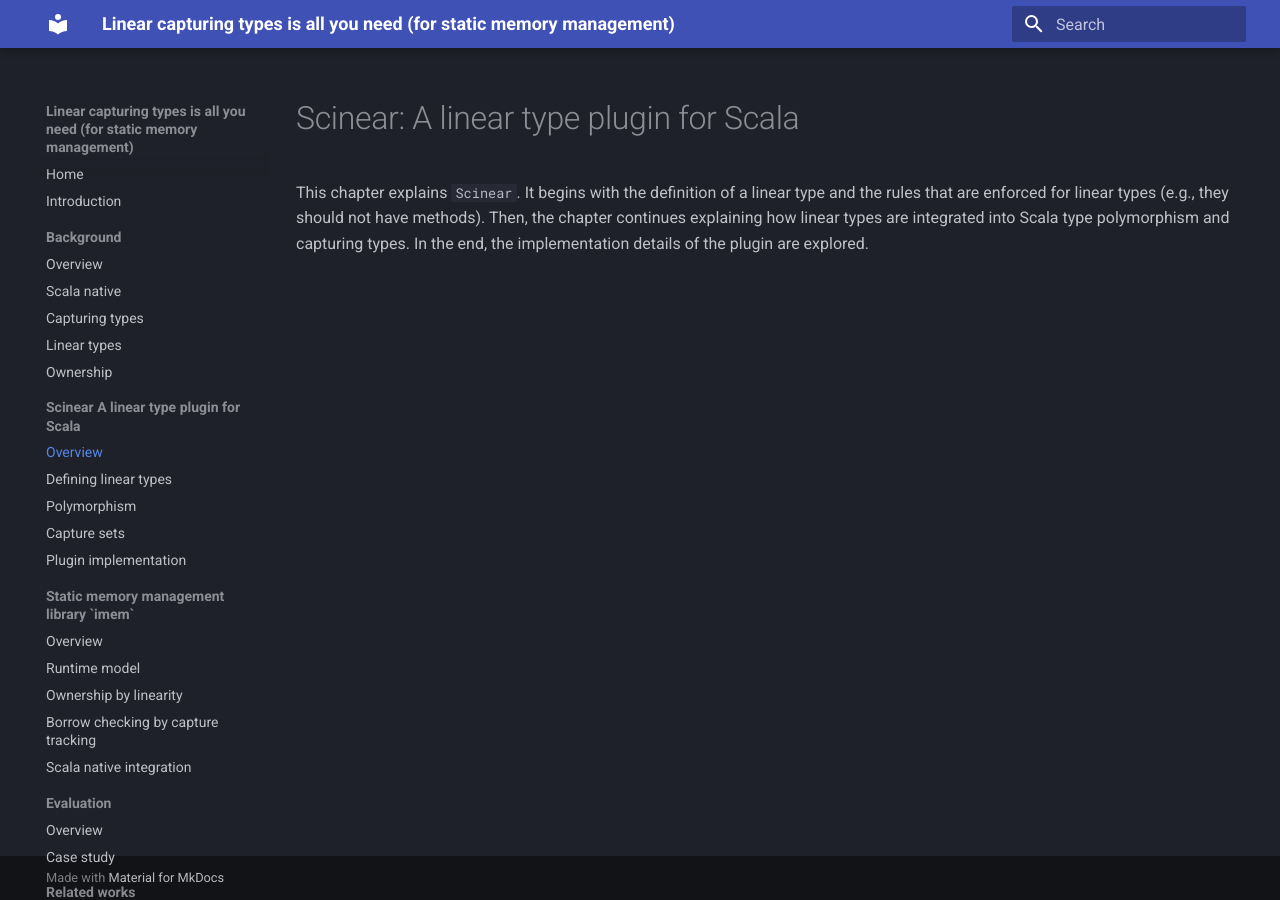
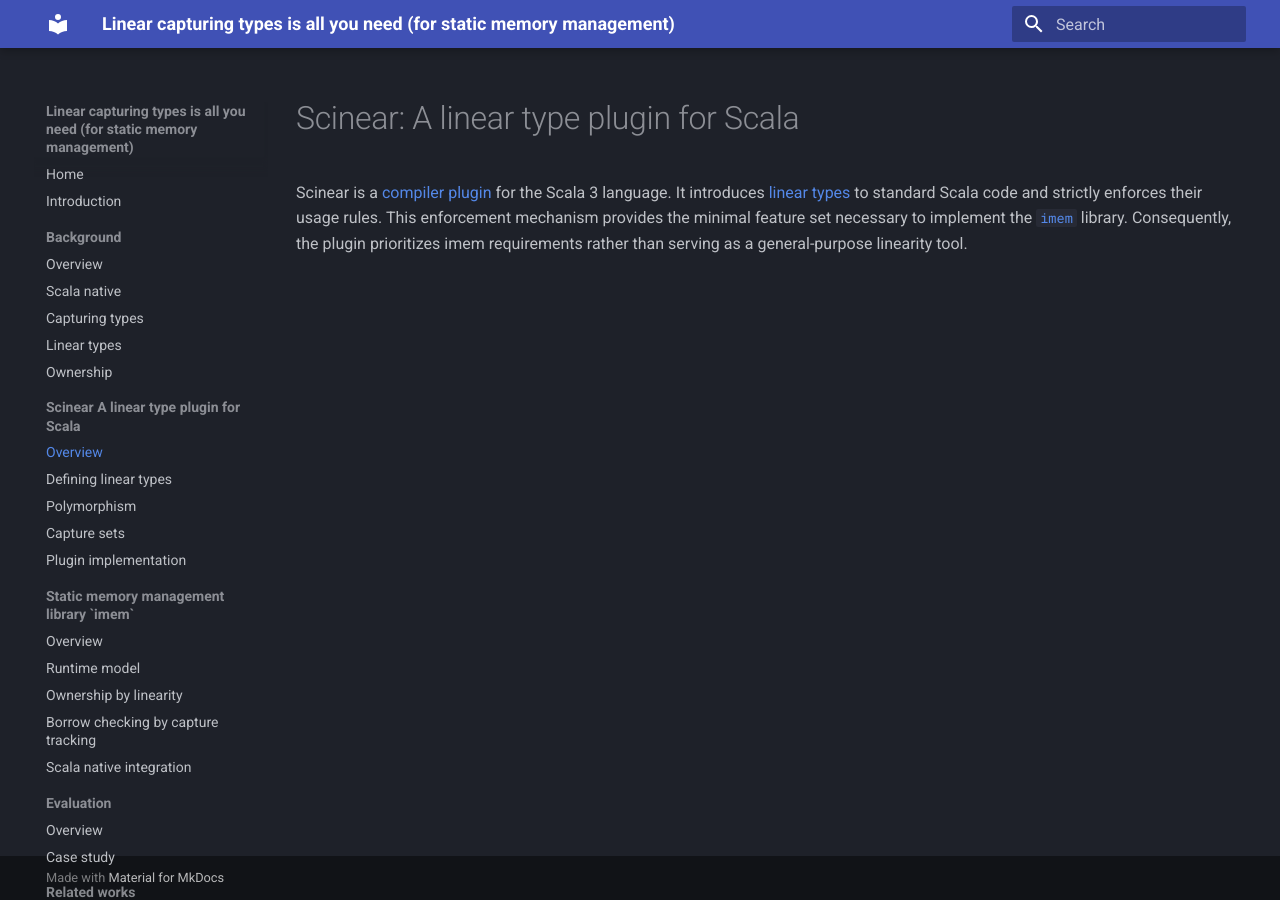
Before and after one commit to amsen20/masters-thesis, an MkDocs documentation site: the page built from docs/scinear/index.md, in a window 1280 px wide. Built offline with MkDocs 1.6.1 and Material for MkDocs 9.7.7, drawn with Linux system fonts in a browser that asks for light colours.

Commit message:
Add an intro to scinear chapter

```diff
--- a/docs/scinear/index.md
+++ b/docs/scinear/index.md
@@ -1,3 +1,3 @@
 # Scinear: A linear type plugin for Scala
 
-This chapter explains `Scinear`. It begins with the definition of a linear type and the rules that are enforced for linear types (e.g., they should not have methods). Then, the chapter continues explaining how linear types are integrated into Scala type polymorphism and capturing types. In the end, the implementation details of the plugin are explored.
+Scinear is a [compiler plugin](https://docs.scala-lang.org/scala3/reference/changed-features/compiler-plugins.html) for the Scala 3 language. It introduces [linear types](/docs/background/linear-types.md) to standard Scala code and strictly enforces their usage rules. This enforcement mechanism provides the minimal feature set necessary to implement the [`imem`](../imem/index.md) library. Consequently, the plugin prioritizes imem requirements rather than serving as a general-purpose linearity tool.
```
